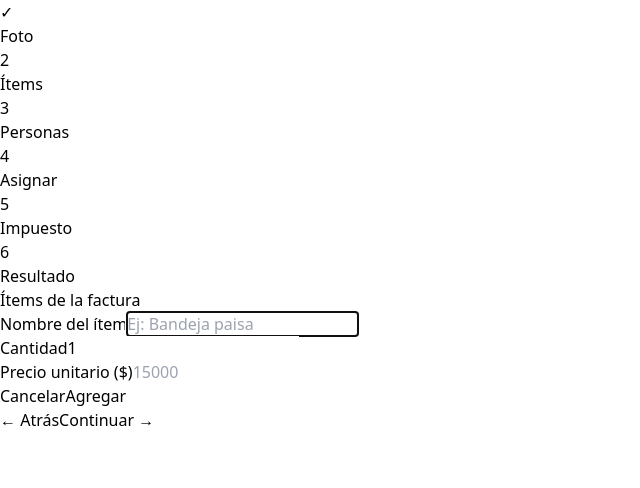
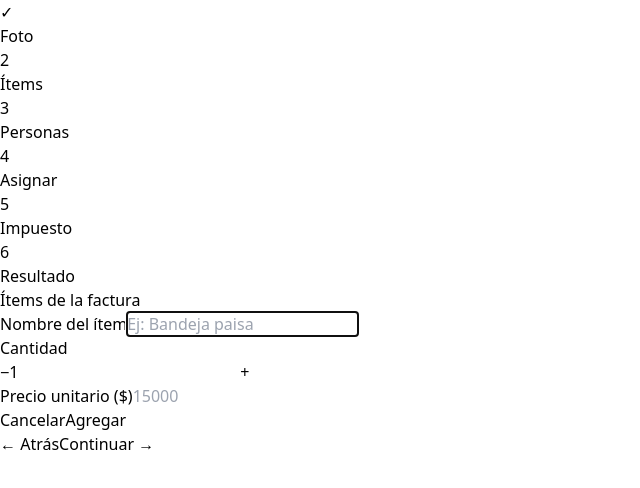
Before and after one commit to jcbuitrago/split-pay, a React (Vite) app: page / in a window 1280 px wide. Both pictures are taken after a click on the button "✏️ Ingresar manualmente". Shown: the top 488 px of the page, without its empty margins (0-640 px from the left). Built offline with nearby package versions, Linux system fonts and the light colour scheme.

Commit message:
Adding localhost to cors

```diff
--- a/src/components/ui/ItemForm.tsx
+++ b/src/components/ui/ItemForm.tsx
@@ -20,17 +20,24 @@ export default function ItemForm({ initial, onSave, onCancel }: ItemFormProps) {
     }
   }, [initial]);
 
-  // Valores numéricos derivados del string — nunca bloquean la escritura
-  const quantity = Math.max(1, parseInt(qtyStr) || 0);
-  const price = parseInt(priceStr.replace(/\D/g, ''), 10) || 0;
+  const qtyNum = parseInt(qtyStr) || 0;
+  const price  = parseInt(priceStr.replace(/\D/g, ''), 10) || 0;
+
+  function increment() {
+    setQtyStr(String(qtyNum + 1));
+  }
+
+  function decrement() {
+    if (qtyNum > 1) setQtyStr(String(qtyNum - 1));
+  }
 
   function handleSubmit(e: React.FormEvent) {
     e.preventDefault();
-    if (!name.trim() || price <= 0 || quantity < 1) return;
-    onSave({ name: name.trim(), quantity, price });
+    if (!name.trim() || price <= 0 || qtyNum < 1) return;
+    onSave({ name: name.trim(), quantity: qtyNum, price });
   }
 
-  const isValid = name.trim().length > 0 && price > 0 && (parseInt(qtyStr) || 0) >= 1;
+  const isValid = name.trim().length > 0 && price > 0 && qtyNum >= 1;
 
   return (
     <form onSubmit={handleSubmit} className="bg-white border border-gray-200 rounded-xl p-4 flex flex-col gap-3">
@@ -49,16 +56,33 @@ export default function ItemForm({ initial, onSave, onCancel }: ItemFormProps) {
       <div className="flex gap-3">
         <div className="flex-1">
           <label className="block text-sm font-medium text-gray-700 mb-1">Cantidad</label>
+          <div className="flex items-center border border-gray-300 rounded-lg overflow-hidden focus-within:ring-2 focus-within:ring-indigo-500">
+            <button
+              type="button"
+              onClick={decrement}
+              disabled={qtyNum <= 1}
+              className="w-10 h-10 flex items-center justify-center text-gray-500 bg-gray-50 active:bg-gray-200 disabled:opacity-30 text-lg font-bold shrink-0"
+            >
+              −
+            </button>
             <input
               type="text"
               inputMode="numeric"
               value={qtyStr}
               onChange={e => setQtyStr(e.target.value.replace(/\D/g, ''))}
-            onBlur={() => setQtyStr(String(Math.max(1, parseInt(qtyStr) || 1)))}
-            placeholder="1"
-            className="w-full border border-gray-300 rounded-lg px-3 py-2 text-sm focus:outline-none focus:ring-2 focus:ring-indigo-500"
+              onBlur={() => { if (qtyStr === '' || qtyNum < 1) setQtyStr('1'); }}
+              className="flex-1 text-center py-2 text-sm font-semibold focus:outline-none min-w-0"
             />
+            <button
+              type="button"
+              onClick={increment}
+              className="w-10 h-10 flex items-center justify-center text-gray-500 bg-gray-50 active:bg-gray-200 text-lg font-bold shrink-0"
+            >
+              +
+            </button>
           </div>
+        </div>
+
         <div className="flex-1">
           <label className="block text-sm font-medium text-gray-700 mb-1">Precio unitario ($)</label>
           <input
```
Also changed, not shown: worker/index.js (+16 -12 lines), worker/.wrangler/cache/cf.json (added), 2 other files (tests, documents, lock files or other folders). Lines whose indentation alone changed are shown as unchanged.
